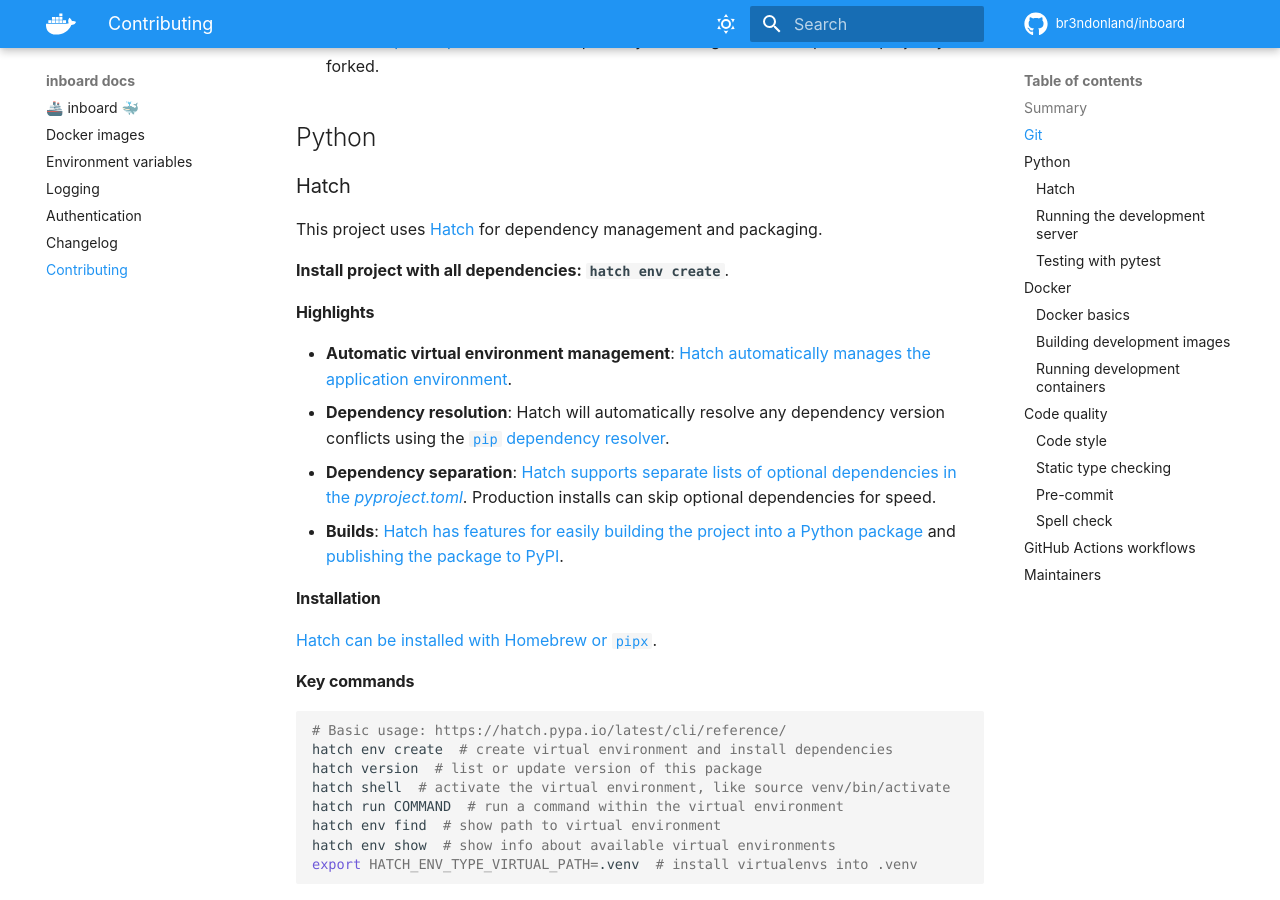
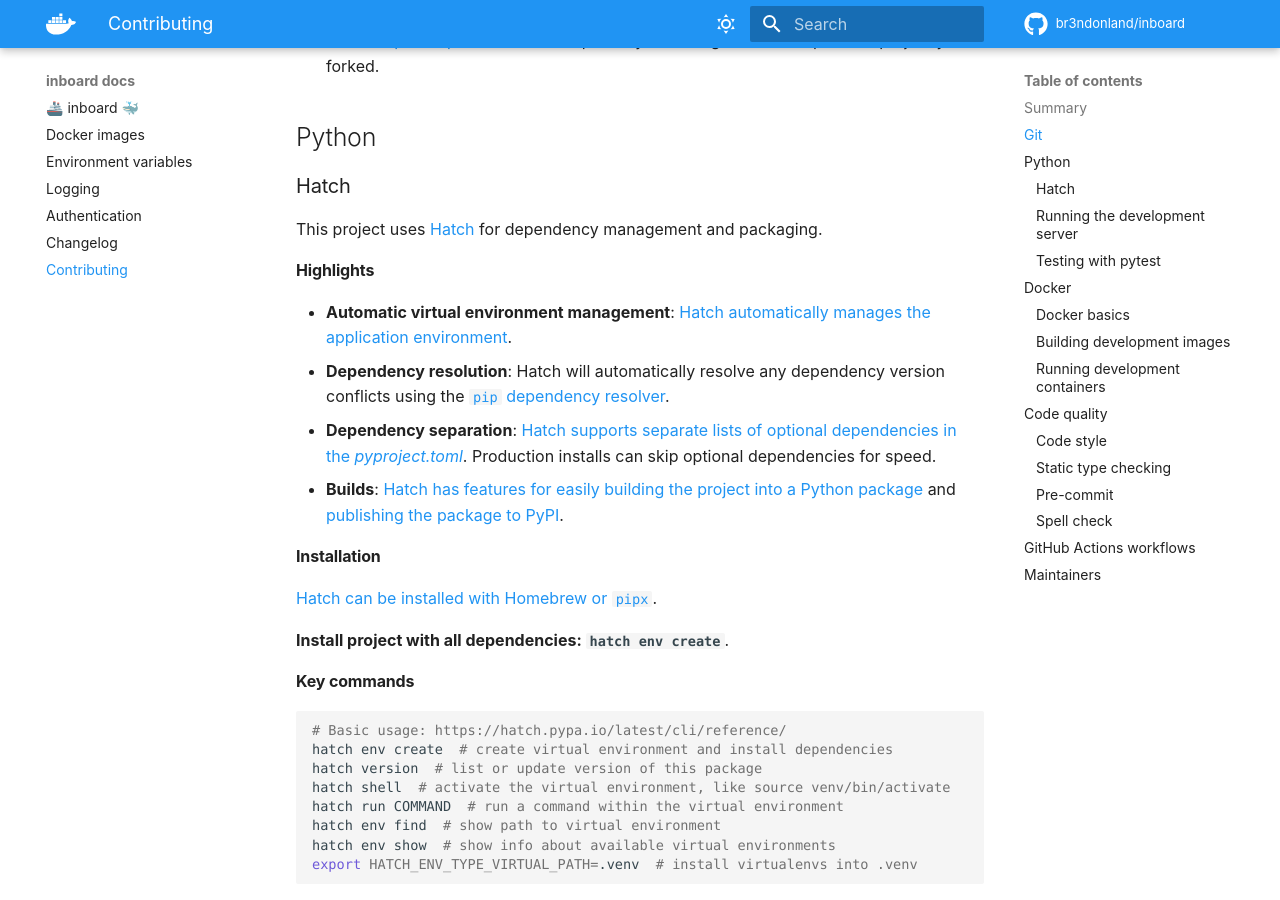
Before and after one commit to br3ndonland/inboard, an MkDocs documentation site: the page built from docs/contributing.md, in a window 1280 px wide and 900 px high, scrolled down 714 px. Built offline with MkDocs 1.6.1 and Material for MkDocs 9.7.7, drawn with Linux system fonts in a browser that asks for light colours; comment, search, counter and statistics services are not loaded; part of the change alters nothing that is shown.

```diff
--- a/docs/contributing.md
+++ b/docs/contributing.md
@@ -25,8 +25,6 @@
 
 This project uses [Hatch](https://hatch.pypa.io/latest/) for dependency management and packaging.
 
-**Install project with all dependencies: `hatch env create`**.
-
 #### Highlights
 
 -   **Automatic virtual environment management**: [Hatch automatically manages the application environment](https://hatch.pypa.io/latest/environment/).
@@ -37,6 +35,8 @@ This project uses [Hatch](https://hatch.pypa.io/latest/) for dependency manageme
 #### Installation
 
 [Hatch can be installed with Homebrew or `pipx`](https://hatch.pypa.io/latest/install/).
+
+**Install project with all dependencies: `hatch env create`**.
 
 #### Key commands
 
```
